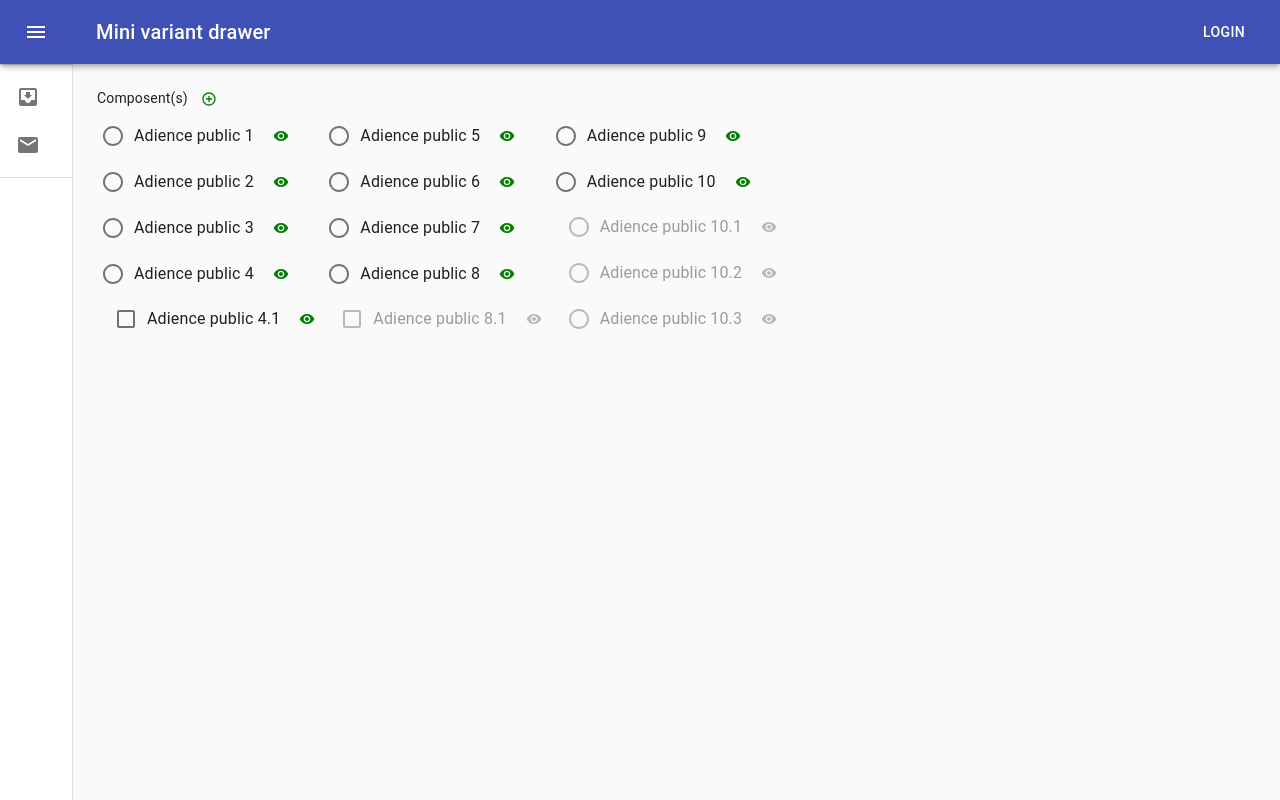
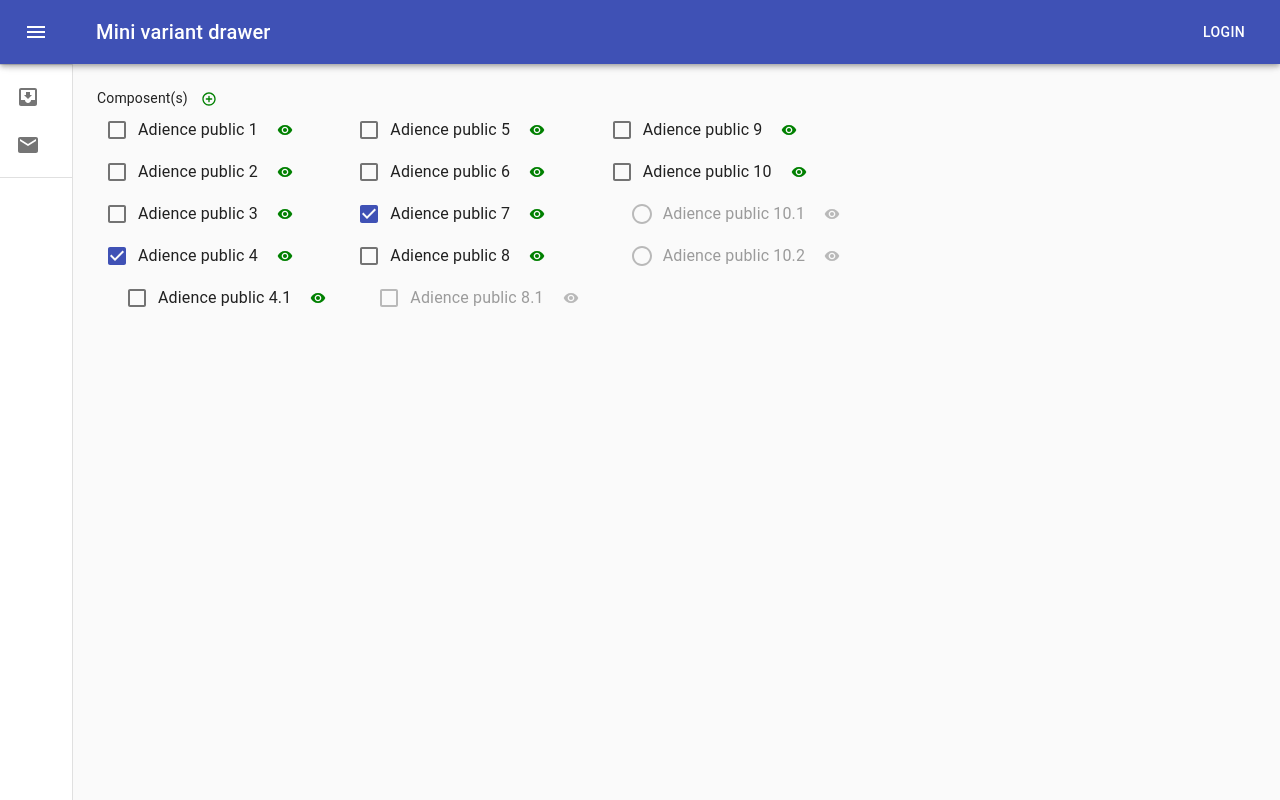
Before and after one commit to moharm/ShowCases-React, a React (Create React App) app: page /App/ListCheckItems in a window 1280 px wide. Built offline with nearby package versions, Linux system fonts and the light colour scheme.

Commit message:
add flexbox instead of table
-replace table by flexbox  Divs
-fix bug child unheck

```diff
--- a/src/assets/mock/checkBoxData.ts
+++ b/src/assets/mock/checkBoxData.ts
@@ -10,8 +10,8 @@ export const data: Data = {
   },
   body: {
     params: {
-      type: 'radioButton',
-      name: 'radioButton',
+      type: 'checkBox',
+      // name: 'radioButton',
       hasIconButton: true,
       Icon: VisibilityIcon
     },
@@ -134,11 +134,6 @@ export const data: Data = {
                   id: 'Adience public10.2',
                   label: 'Adience public 10.2',
                   isChecked: false
-                },
-                {
-                  id: 'Adience public10.3',
-                  label: 'Adience public 10.3',
-                  isChecked: false
                 }
               ]
             }
--- a/src/components/Modals/ListCheckItems/CheckboxList.tsx
+++ b/src/components/Modals/ListCheckItems/CheckboxList.tsx
@@ -35,11 +35,9 @@ const CheckboxList = (props: CheckboxListProps) => {
   const { Icon, hasIconButton } = params;
   const classes = useStyles();
   return (
-    <table>
-      <tbody>
+    <div style={{ display: 'block', padding: '0 10px' }}>
       {items.map(item => (
-          <tr key={item.id}>
-            <td>
+        <div key={item.id}>
           <FormControlLabel
             key={item.id}
             value={item.label}
@@ -68,7 +66,17 @@ const CheckboxList = (props: CheckboxListProps) => {
             {item.hasChild && item.childs ? (
               // Children *********************
               item.childs.params.type === 'radioButton' ? (
-                    <RadioGroup name="children" onChange={itemOnChange}>
+                <RadioGroup
+                  name="children"
+                  value={
+                    item.isChecked &&
+                    item.childs.items.some(child => child.isChecked)
+                      ? item.childs.items.find(item => item.isChecked === true)!
+                          .id
+                      : null
+                  }
+                  onChange={itemOnChange}
+                >
                   <RadioButtonList
                     items={item.childs.items}
                     itemOnChange={itemOnChange}
@@ -90,11 +98,9 @@ const CheckboxList = (props: CheckboxListProps) => {
               undefined
             )}
           </div>
-            </td>
-          </tr>
+        </div>
       ))}
-      </tbody>
-    </table>
+    </div>
   );
 };
 
--- a/src/components/Modals/ListCheckItems/Columns.tsx
+++ b/src/components/Modals/ListCheckItems/Columns.tsx
@@ -8,12 +8,9 @@ function Columns(props: ColumnsProps) {
   const { columns, itemOnChange, iconButtonOnClick, params } = props;
 
   return (
-    <table>
-      <tbody>
-        <tr style={{ display: 'flex' }}>
+    <div style={{ display: 'flex' }}>
       {params.type === 'checkBox' ? (
         columns.map((colomn, index) => (
-              <td key={index} style={{ display: 'block' }}>
           <CheckboxList //checkbox
             items={colomn.items}
             itemOnChange={itemOnChange}
@@ -21,12 +18,10 @@ function Columns(props: ColumnsProps) {
             disabled={false}
             params={params}
           />
-              </td>
         ))
       ) : (
         <RadioGroup name={params.name} onChange={itemOnChange}>
           {columns.map((colomn, index) => (
-                <td key={index} style={{ display: 'block' }}>
             <RadioButtonList //radio
               items={colomn.items}
               itemOnChange={itemOnChange}
@@ -34,13 +29,10 @@ function Columns(props: ColumnsProps) {
               disabled={false}
               params={params}
             />
-                </td>
           ))}
         </RadioGroup>
       )}
-        </tr>
-      </tbody>
-    </table>
+    </div>
   );
 }
 
--- a/src/components/Modals/ListCheckItems/RadioButtonList.tsx
+++ b/src/components/Modals/ListCheckItems/RadioButtonList.tsx
@@ -35,22 +35,18 @@ const RadioButtonList = (props: ListRadioButtonProps) => {
   const { Icon, hasIconButton } = params;
   const classes = useStyles();
   return (
-    <table>
-      <tbody>
+    <div style={{ display: 'block', padding: '0 0 0 10px' }}>
       {items.map(item => (
-          <tr key={item.id}>
-            <td>
+        <div key={item.id}>
           <FormControlLabel
             key={item.id}
             name={item.id}
             value={item.id}
             control={<Radio />}
             label={item.label}
-                // checked={item.isChecked}
             disabled={disabled}
           />
           {hasIconButton && Icon && (
-                // Icon Button *******************
             <IconButton
               size="small"
               style={classes.icon}
@@ -62,17 +58,17 @@ const RadioButtonList = (props: ListRadioButtonProps) => {
               <Icon id={item.id} />
             </IconButton>
           )}
+          {/* Children *********************** */}
           <div style={{ marginLeft: '10px' }}>
             {item.hasChild && item.childs ? (
-                  // Children ***********************
               item.childs.params.type === 'radioButton' ? (
                 <RadioGroup
                   name="children"
                   value={
-                        item.childs.items.some(item => item.isChecked === true)
-                          ? item.childs.items.find(
-                              item => item.isChecked === true
-                            )!.id
+                    item.isChecked &&
+                    item.childs.items.some(child => child.isChecked)
+                      ? item.childs.items.find(item => item.isChecked === true)!
+                          .id
                       : null
                   }
                   onChange={itemOnChange}
@@ -97,12 +93,11 @@ const RadioButtonList = (props: ListRadioButtonProps) => {
             ) : (
               undefined
             )}
+            {/* end cildren ************** */}
           </div>
-            </td>
-          </tr>
+        </div>
       ))}
-      </tbody>
-    </table>
+    </div>
   );
 };
 
--- a/src/components/Modals/ListCheckItems/index.tsx
+++ b/src/components/Modals/ListCheckItems/index.tsx
@@ -39,7 +39,7 @@ const ListCheckItems = (props: ListCheckItemsProps) => {
           child.isChecked = !child.isChecked;
           item.isChecked = true;
         } else {
-          if (item.childs!.params.type === 'radioButton') {
+          if (!item.isChecked && item.childs!.params.type === 'radioButton') {
             child.isChecked = false;
           }
         }
```
Lines whose indentation alone changed are shown as unchanged.
